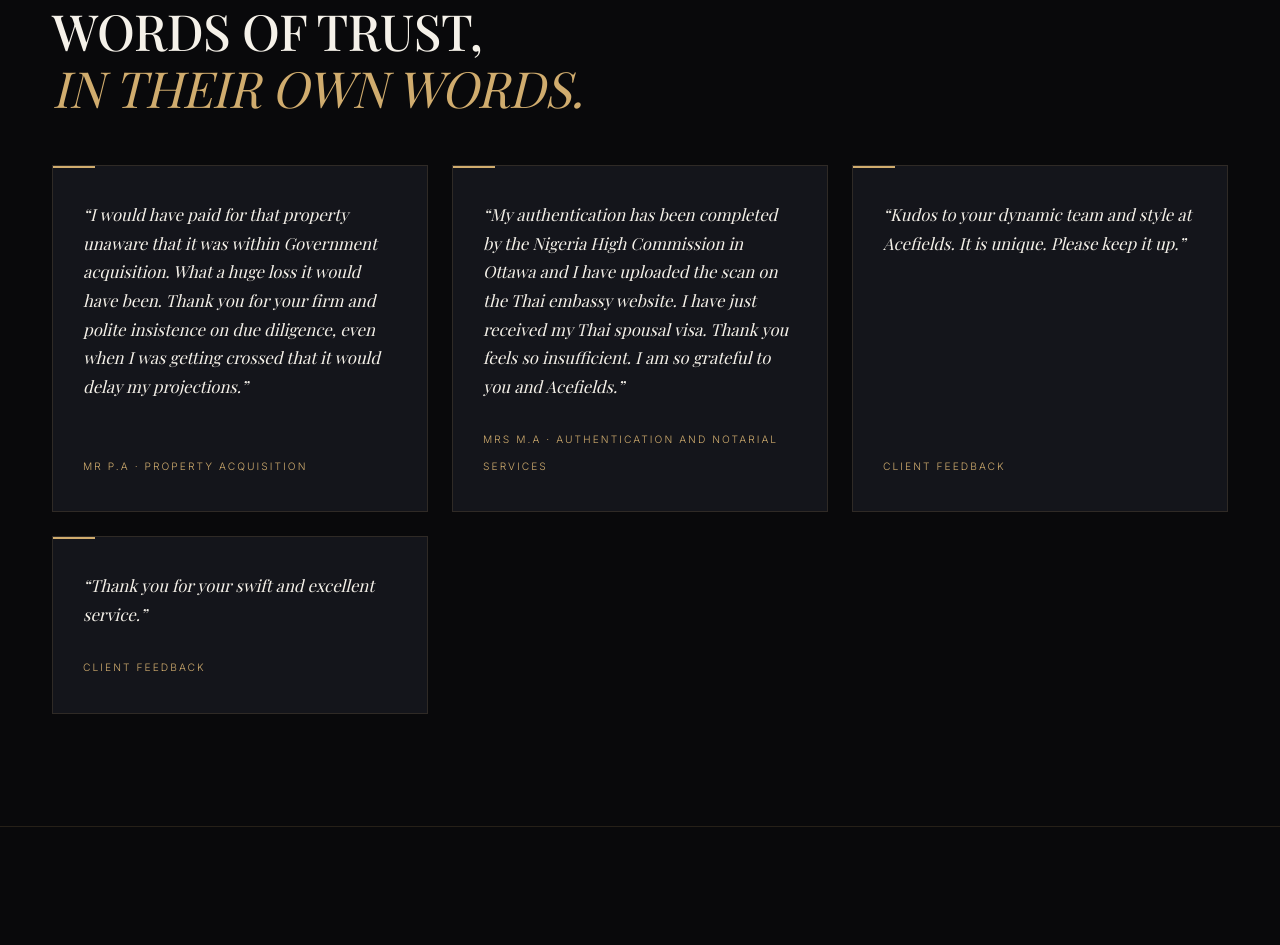
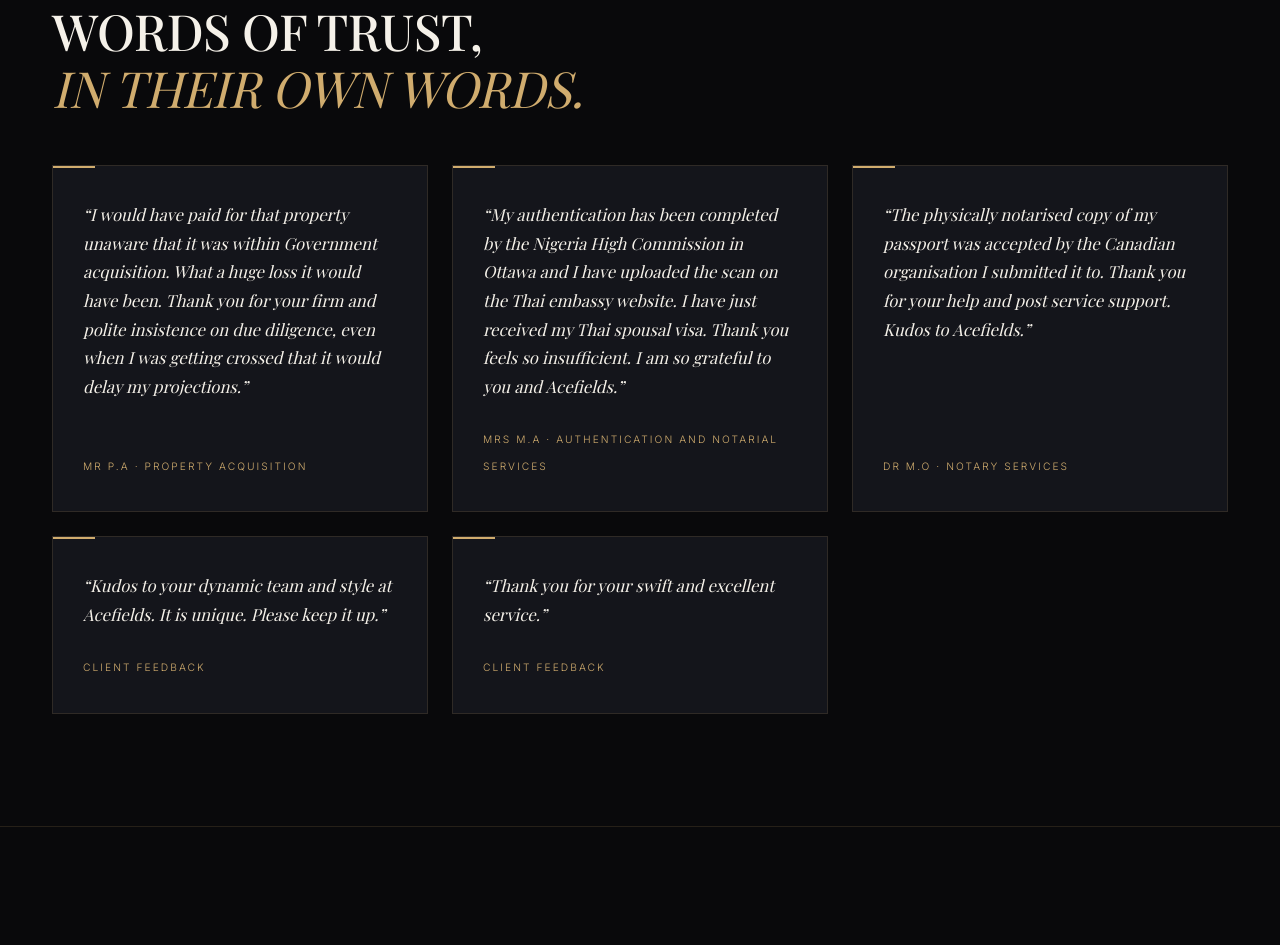
Before and after one commit to John00-hub/acefields-chambers, a plain HTML site: page index.html in a window 1280 px wide. Shown: the part 8511-9456 px from the top of the page. Drawn offline with nearby package versions, Linux system fonts and the light colour scheme; a web font is replaced by a local one.

Commit message:
Third client review added: Dr M.O, notary services

```diff
--- a/index.html
+++ b/index.html
@@ -938,6 +938,7 @@
 <div class="rev-grid">
 <article class="rev-card reveal"><blockquote>&ldquo;I would have paid for that property unaware that it was within Government acquisition. What a huge loss it would have been. Thank you for your firm and polite insistence on due diligence, even when I was getting crossed that it would delay my projections.&rdquo;</blockquote><div class="rev-meta"><span>Mr P.A &middot; Property Acquisition</span></div></article>
 <article class="rev-card reveal delay-1"><blockquote>&ldquo;My authentication has been completed by the Nigeria High Commission in Ottawa and I have uploaded the scan on the Thai embassy website. I have just received my Thai spousal visa. Thank you feels so insufficient. I am so grateful to you and Acefields.&rdquo;</blockquote><div class="rev-meta"><span>Mrs M.A &middot; Authentication and Notarial Services</span></div></article>
+<article class="rev-card reveal delay-2"><blockquote>&ldquo;The physically notarised copy of my passport was accepted by the Canadian organisation I submitted it to. Thank you for your help and post service support. Kudos to Acefields.&rdquo;</blockquote><div class="rev-meta"><span>Dr M.O &middot; Notary Services</span></div></article>
 <article class="rev-card reveal delay-2"><blockquote>&ldquo;Kudos to your dynamic team and style at Acefields. It is unique. Please keep it up.&rdquo;</blockquote><div class="rev-meta"><span>Client feedback</span></div></article>
 <article class="rev-card reveal delay-3"><blockquote>&ldquo;Thank you for your swift and excellent service.&rdquo;</blockquote><div class="rev-meta"><span>Client feedback</span></div></article>
 </div></div></section>
```
